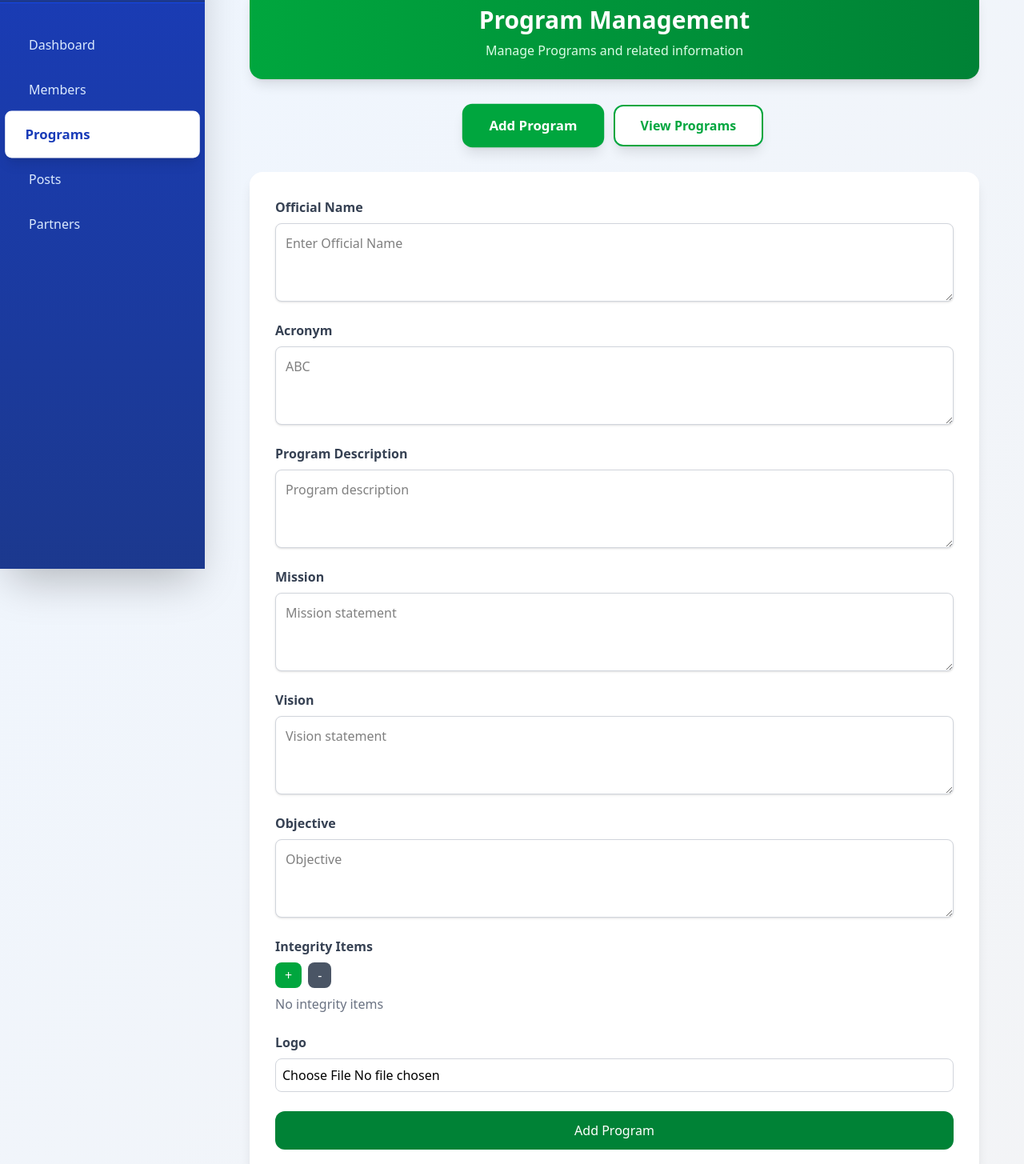
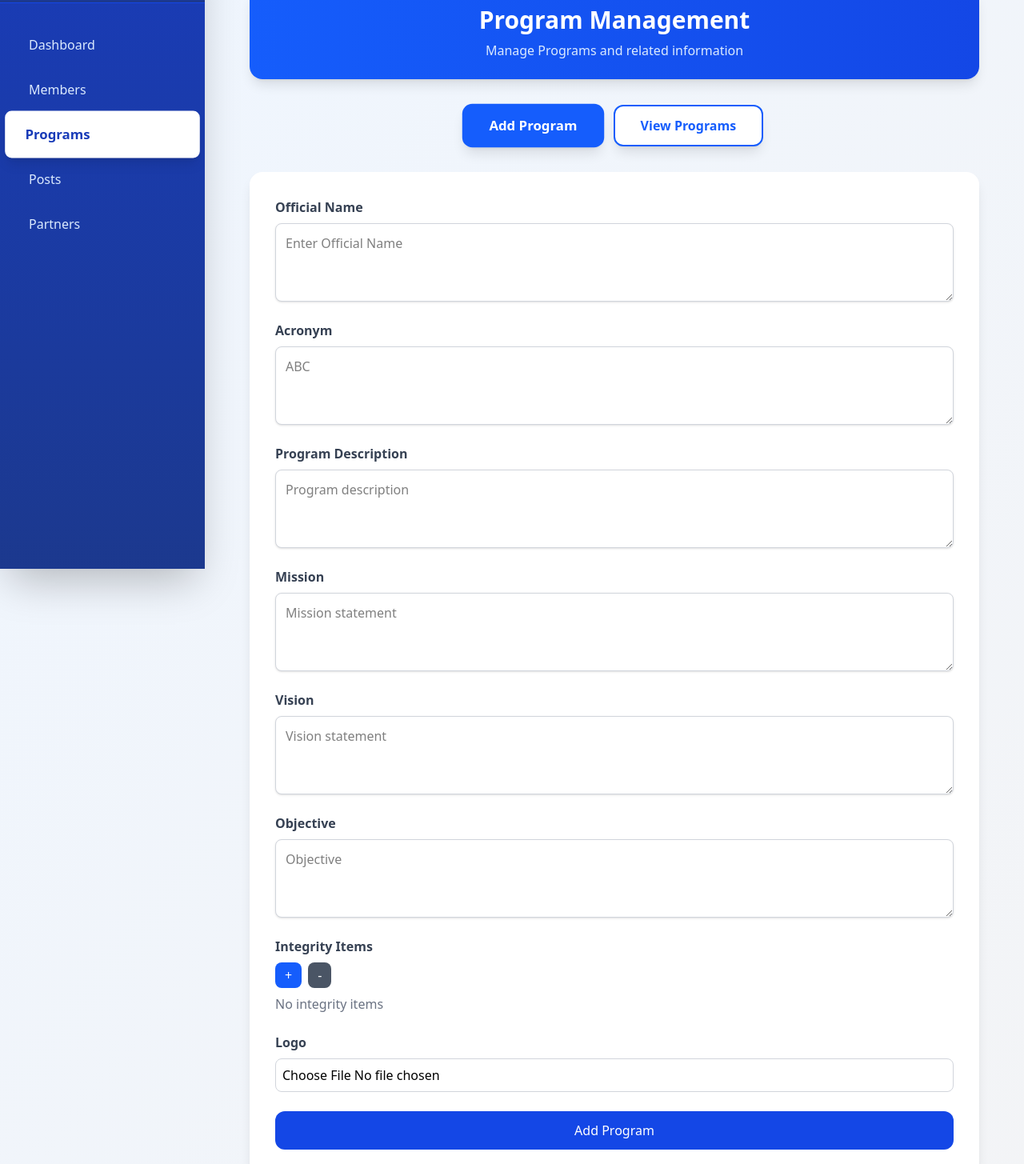
Before and after one commit to cackakuma/cackakumaref, a React (Vite) app in the folder client/: page /admin/cac/programs in a window 1280 px wide. Shown: the part 89-1544 px from the top of the page at 80% size. Built offline with nearby package versions, Linux system fonts and the light colour scheme.

Commit message:
Update programs.jsx

```diff
--- a/client/src/pages/Admin Page/programs.jsx
+++ b/client/src/pages/Admin Page/programs.jsx
@@ -1,3 +1,4 @@
+
 import { useState, useEffect } from "react";
 import {
   addProgram,
@@ -177,17 +178,19 @@ const Programs = () => {
       {/* GLOBAL LOADING */}
       {loading && <LoadingScreen />}
 
+      {/* Header */}
       <div className="bg-white rounded-2xl shadow-lg overflow-hidden mb-8">
-        <div className="bg-gradient-to-r from-green-600 to-green-700 px-8 py-6">
+        <div className="bg-gradient-to-r from-blue-600 to-blue-700 px-8 py-6">
           <h1 className="text-white text-3xl font-bold text-center">
             Program Management
           </h1>
-          <p className="text-green-100 text-center mt-2">
+          <p className="text-blue-100 text-center mt-2">
             Manage Programs and related information
           </p>
         </div>
       </div>
 
+      {/* Buttons */}
       <div className="flex justify-center gap-4 mb-8">
         <button
           onClick={() =>
@@ -200,8 +203,8 @@ const Programs = () => {
           }
           className={`px-8 py-3 font-semibold rounded-xl shadow-lg flex items-center space-x-2 ${
             view === "form"
-              ? "bg-green-600 text-white transform scale-105"
-              : "bg-white text-green-600 border-2 border-green-600 hover:bg-green-50"
+              ? "bg-blue-600 text-white transform scale-105"
+              : "bg-white text-blue-600 border-2 border-blue-600 hover:bg-blue-50"
           }`}
         >
           <span>{editingId ? "Edit Program" : "Add Program"}</span>
@@ -211,8 +214,8 @@ const Programs = () => {
           onClick={() => setView("list")}
           className={`px-8 py-3 font-semibold rounded-xl shadow-lg flex items-center space-x-2 ${
             view === "list"
-              ? "bg-green-600 text-white transform scale-105"
-              : "bg-white text-green-600 border-2 border-green-600 hover:bg-green-50"
+              ? "bg-blue-600 text-white transform scale-105"
+              : "bg-white text-blue-600 border-2 border-blue-600 hover:bg-blue-50"
           }`}
         >
           <span>View Programs</span>
@@ -264,7 +267,7 @@ const Programs = () => {
               <div key={label} className="flex flex-col">
                 <label className="mb-2 font-semibold text-gray-700">{label}</label>
                 <textarea
-                  className="border border-gray-300 rounded-lg p-3 bg-white shadow-sm focus:outline-none focus:ring-2 focus:ring-green-500"
+                  className="border border-gray-300 rounded-lg p-3 bg-white shadow-sm focus:outline-none focus:ring-2 focus:ring-blue-500"
                   rows={3}
                   value={value}
                   onChange={onChange}
@@ -277,7 +280,7 @@ const Programs = () => {
             <div>
               <label className="block mb-2 font-semibold text-gray-700">Integrity Items</label>
               <div className="flex gap-2 mb-2">
-                <button type="button" onClick={addIntegrity} className="px-3 py-1 bg-green-600 text-white rounded-lg">+</button>
+                <button type="button" onClick={addIntegrity} className="px-3 py-1 bg-blue-600 text-white rounded-lg">+</button>
                 <button type="button" onClick={removeIntegrity} className="px-3 py-1 bg-gray-600 text-white rounded-lg">-</button>
               </div>
               {integrity.length === 0 && <p className="text-gray-500">No integrity items</p>}
@@ -315,7 +318,7 @@ const Programs = () => {
 
             {/* Buttons */}
             <div className="flex gap-4">
-              <button type="submit" className="flex-grow bg-green-700 text-white py-3 rounded-xl">{editingId ? "Update Program" : "Add Program"}</button>
+              <button type="submit" className="flex-grow bg-blue-700 text-white py-3 rounded-xl">{editingId ? "Update Program" : "Add Program"}</button>
               {editingId && <button type="button" onClick={cancelEdit} className="bg-gray-300 text-gray-800 py-3 px-6 rounded-xl">Cancel</button>}
             </div>
           </form>
@@ -340,7 +343,7 @@ const Programs = () => {
                     <div className="flex justify-between">
                       <h2 className="text-xl font-bold">{prog.programName}</h2>
                       <div className="flex gap-2">
-                        <button onClick={() => startEdit(prog)} className="bg-green-600 text-white px-3 py-2 rounded-lg">Edit</button>
+                        <button onClick={() => startEdit(prog)} className="bg-blue-600 text-white px-3 py-2 rounded-lg">Edit</button>
                         <button onClick={() => handleDelete(prog._id)} className="bg-red-600 text-white px-3 py-2 rounded-lg">Delete</button>
                       </div>
                     </div>
```
